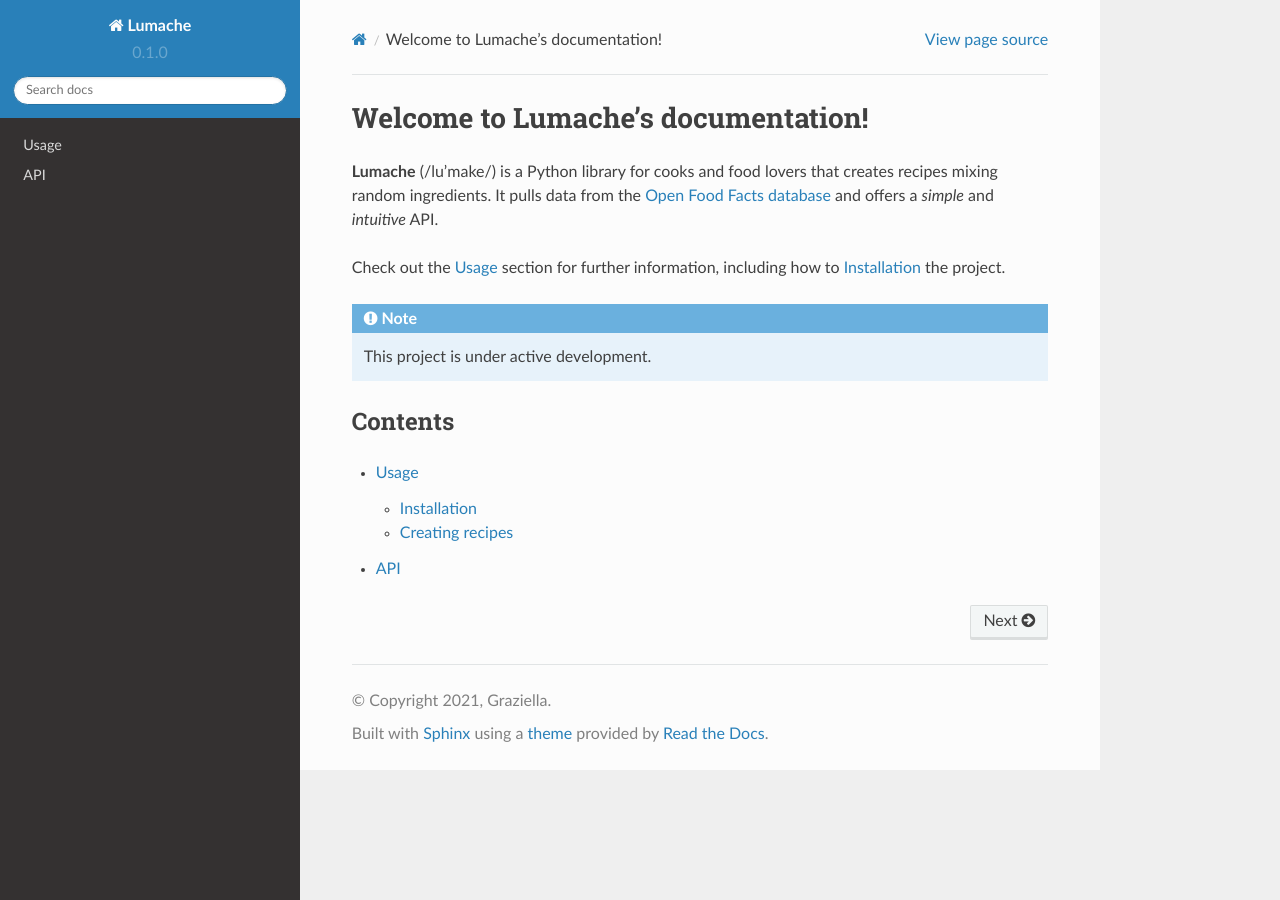
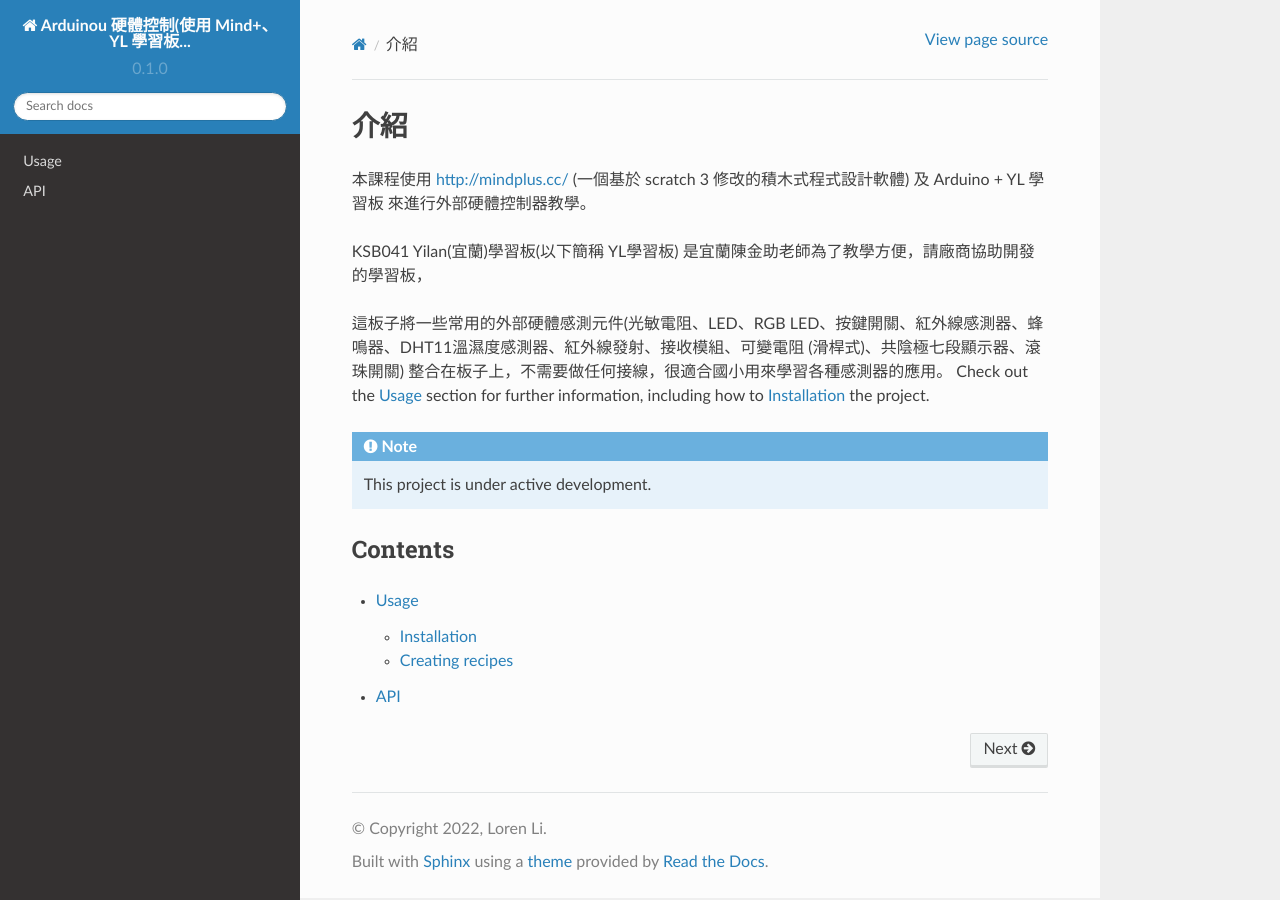
Before and after one commit to loren2018tw/arduino-mind-plus-il, a Sphinx documentation site: the page built from docs/source/index.rst, in a window 1280 px wide. Built offline with Sphinx 7.4.7 and the Read the Docs theme 2.0.0, drawn with Linux system fonts in a browser that asks for light colours.

Commit message:
使用 vscode 開啟

```diff
--- a/docs/source/conf.py
+++ b/docs/source/conf.py
@@ -2,9 +2,9 @@
 
 # -- Project information
 
-project = 'Lumache'
-copyright = '2021, Graziella'
-author = 'Graziella'
+project = 'Arduinou 硬體控制(使用 Mind+、 YL 學習板...'
+copyright = '2022, Loren Li'
+author = 'Loren Li'
 
 release = '0.1'
 version = '0.1.0'
@@ -31,5 +31,6 @@
 
 html_theme = 'sphinx_rtd_theme'
 
+
 # -- Options for EPUB output
 epub_show_urls = 'footnote'
--- a/docs/source/index.rst
+++ b/docs/source/index.rst
@@ -1,11 +1,11 @@
-Welcome to Lumache's documentation!
+介紹
 ===================================
 
-**Lumache** (/lu'make/) is a Python library for cooks and food lovers
-that creates recipes mixing random ingredients.
-It pulls data from the `Open Food Facts database <https://world.openfoodfacts.org/>`_
-and offers a *simple* and *intuitive* API.
+本課程使用 http://mindplus.cc/ (一個基於 scratch 3 修改的積木式程式設計軟體) 及 Arduino + YL 學習板 來進行外部硬體控制器教學。
 
+KSB041 Yilan(宜蘭)學習板(以下簡稱 YL學習板) 是宜蘭陳金助老師為了教學方便，請廠商協助開發的學習板，
+
+這板子將一些常用的外部硬體感測元件(光敏電阻、LED、RGB LED、按鍵開關、紅外線感測器、蜂鳴器、DHT11溫濕度感測器、紅外線發射、接收模組、可變電阻 (滑桿式)、共陰極七段顯示器、滾珠開關) 整合在板子上，不需要做任何接線，很適合國小用來學習各種感測器的應用。
 Check out the :doc:`usage` section for further information, including
 how to :ref:`installation` the project.
 
```
Also changed, not shown: 1 other file.
